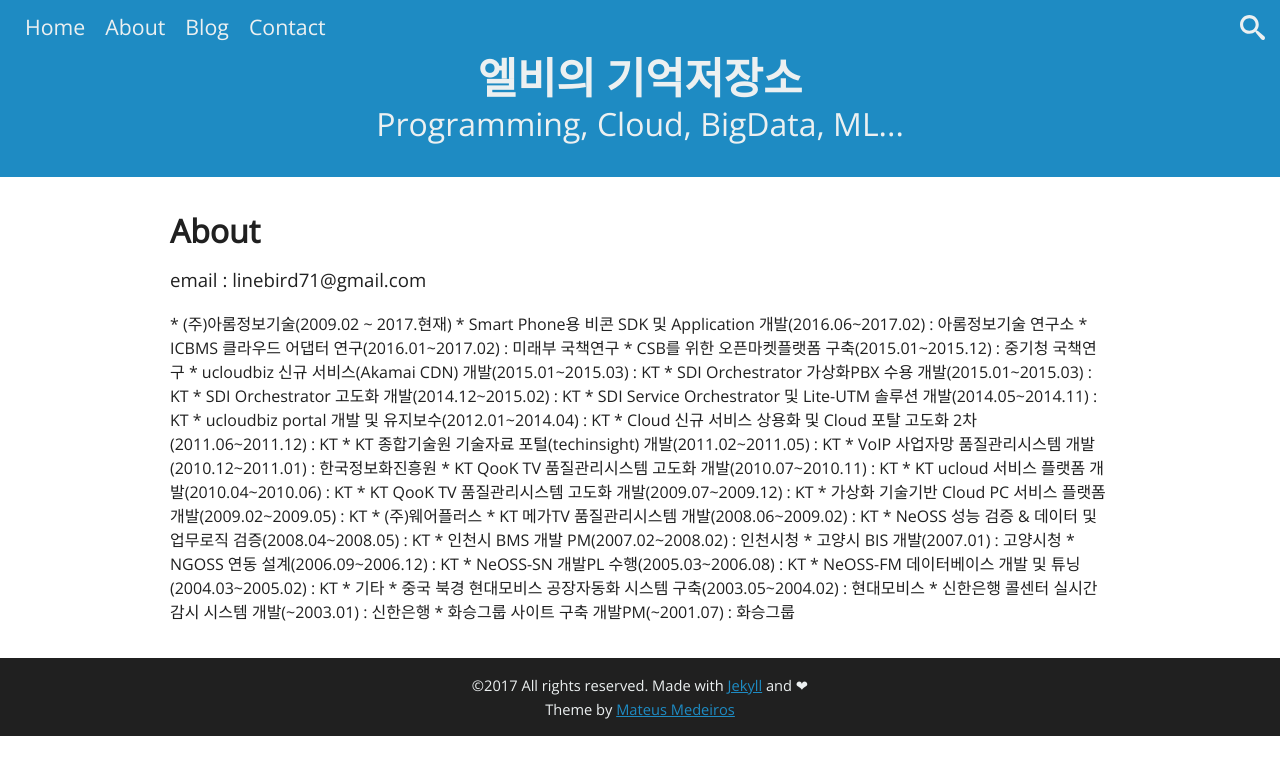
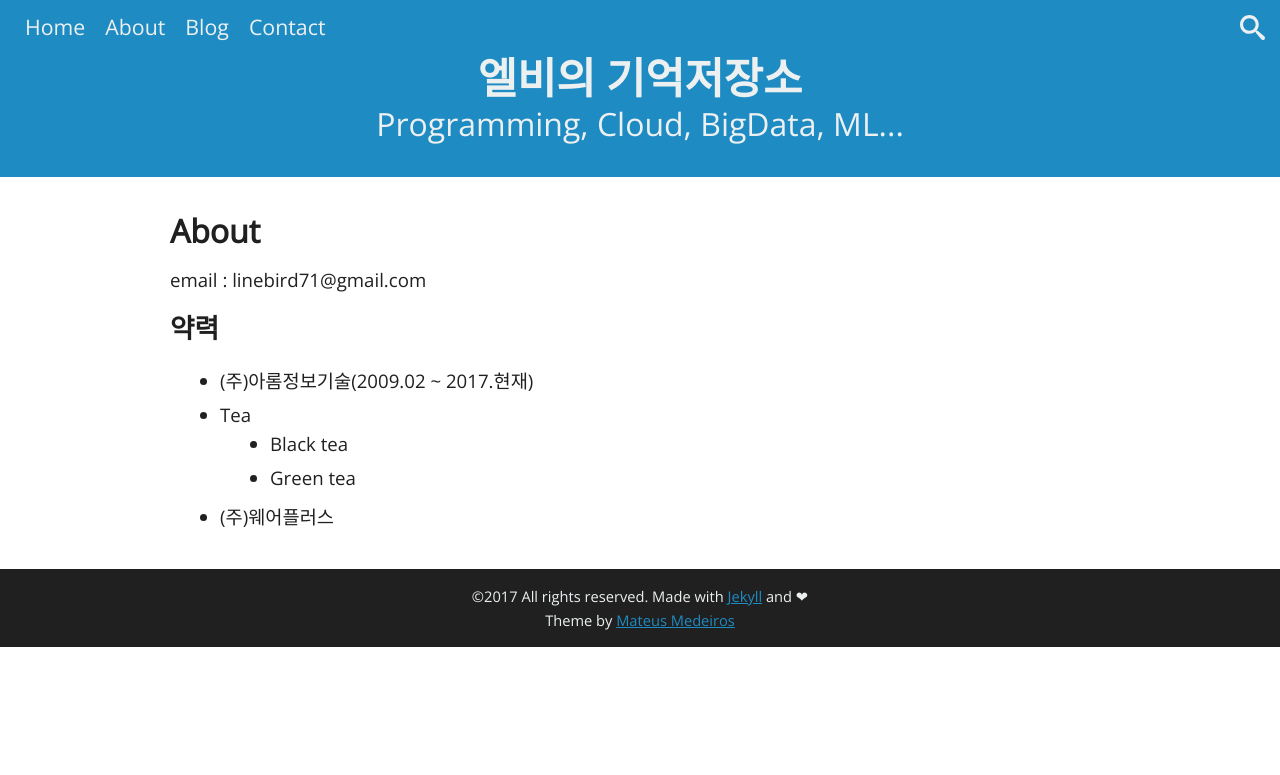
Before and after one commit to mateussmedeiros/blade-theme, a Jekyll site: the page built from about.html, in a window 1280 px wide. Shown: the top 775 px of the page. Built offline with Jekyll 4.4.1, drawn with Linux system fonts in a browser that asks for light colours.

Commit message:
Update about.html

```diff
--- a/about.html
+++ b/about.html
@@ -7,31 +7,14 @@ permalink: /about/
   email : linebird71@gmail.com
 </p>
 
-* (주)아롬정보기술(2009.02 ~ 2017.현재)
-  * Smart Phone용 비콘 SDK 및 Application 개발(2016.06~2017.02) :  아롬정보기술 연구소
-  * ICBMS 클라우드 어댑터 연구(2016.01~2017.02) : 미래부 국책연구
-  * CSB를 위한 오픈마켓플랫폼 구축(2015.01~2015.12) : 중기청 국책연구
-  * ucloudbiz 신규 서비스(Akamai CDN) 개발(2015.01~2015.03) : KT
-  * SDI Orchestrator 가상화PBX 수용 개발(2015.01~2015.03) : KT
-  * SDI Orchestrator 고도화 개발(2014.12~2015.02) : KT
-  * SDI Service Orchestrator 및 Lite-UTM 솔루션 개발(2014.05~2014.11) : KT
-  * ucloudbiz portal 개발  및 유지보수(2012.01~2014.04) : KT
-  * Cloud 신규 서비스 상용화 및 Cloud 포탈 고도화 2차(2011.06~2011.12) : KT
-  * KT 종합기술원 기술자료 포털(techinsight) 개발(2011.02~2011.05) : KT
-  * VoIP 사업자망 품질관리시스템 개발(2010.12~2011.01) : 한국정보화진흥원
-  * KT QooK TV 품질관리시스템 고도화 개발(2010.07~2010.11) : KT
-  * KT ucloud 서비스 플랫폼 개발(2010.04~2010.06) : KT
-  * KT QooK TV 품질관리시스템 고도화 개발(2009.07~2009.12) : KT
-  * 가상화 기술기반 Cloud PC 서비스 플랫폼 개발(2009.02~2009.05) : KT
-* (주)웨어플러스
-  * KT 메가TV 품질관리시스템 개발(2008.06~2009.02) : KT
-  * NeOSS 성능 검증 & 데이터 및 업무로직 검증(2008.04~2008.05) : KT
-  * 인천시 BMS 개발 PM(2007.02~2008.02) : 인천시청
-  * 고양시 BIS 개발(2007.01) : 고양시청
-  * NGOSS 연동 설계(2006.09~2006.12) : KT
-  * NeOSS-SN 개발PL 수행(2005.03~2006.08) : KT
-  * NeOSS-FM 데이터베이스 개발 및 튜닝(2004.03~2005.02) : KT
-* 기타
-  * 중국 북경 현대모비스 공장자동화 시스템 구축(2003.05~2004.02) : 현대모비스
-  * 신한은행 콜센터 실시간 감시 시스템 개발(~2003.01) : 신한은행
-  * 화승그룹 사이트 구축 개발PM(~2001.07) : 화승그룹
+<h2>약력</h2>
+<ul>
+  <li>(주)아롬정보기술(2009.02 ~ 2017.현재)</li>
+  <li>Tea
+    <ul>
+    <li>Black tea</li>
+    <li>Green tea</li>
+    </ul>
+  </li>
+  <li>(주)웨어플러스</li>
+</ul>
```
